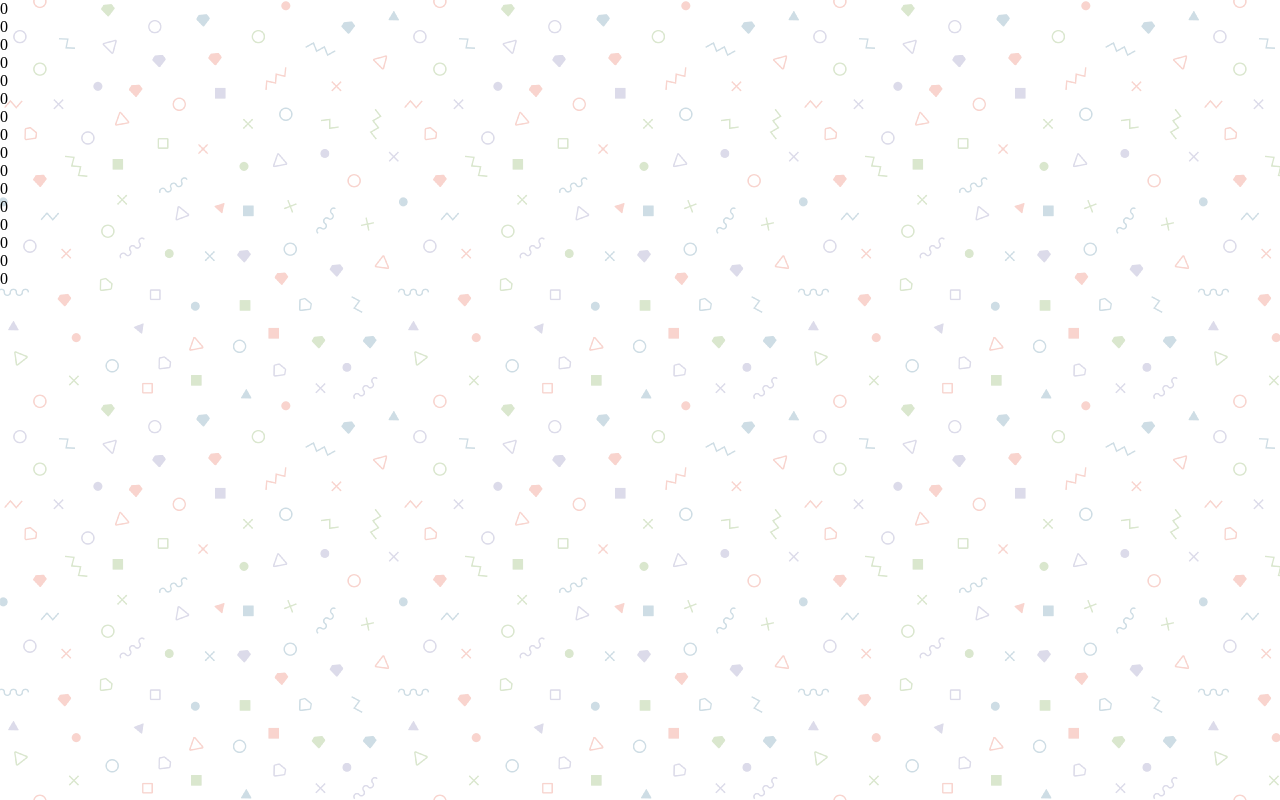
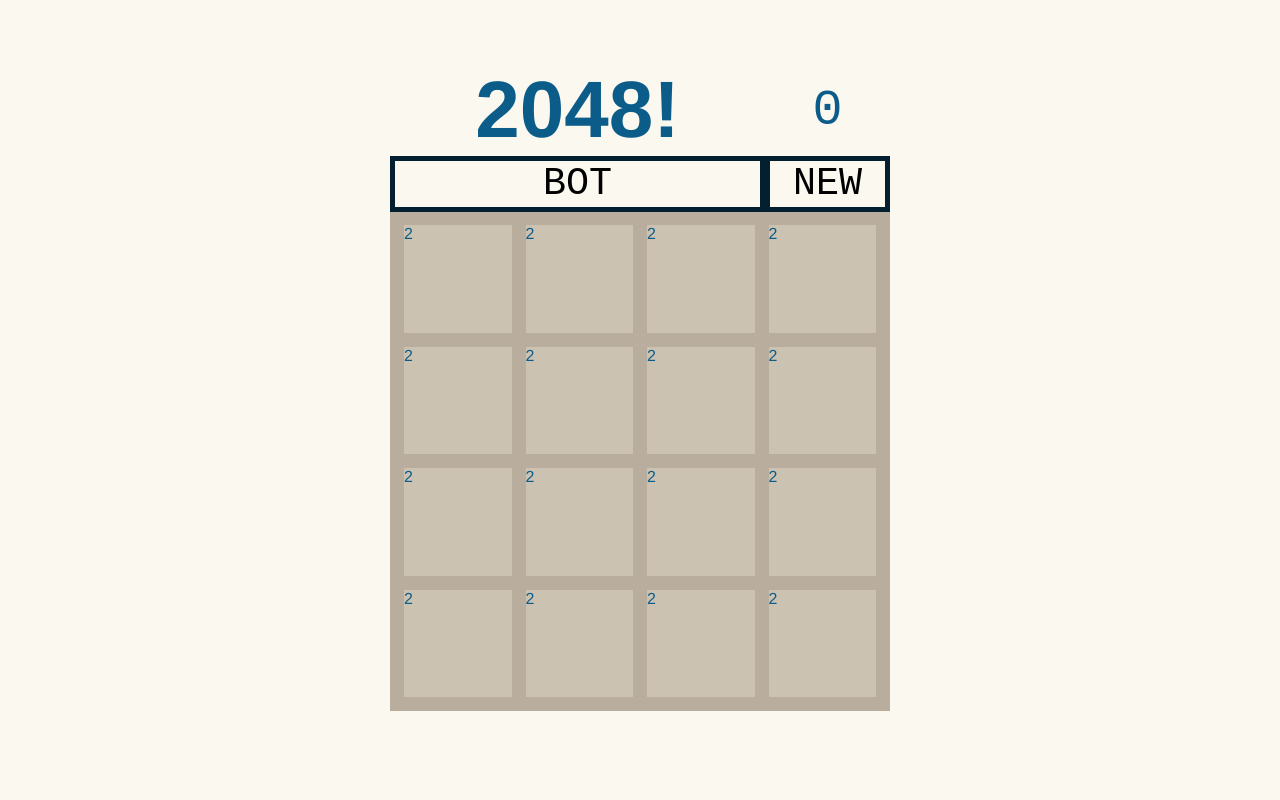
Before and after one commit to AravindVasudev/2048, an Angular app: page / in a window 1280 px wide. Built offline with nearby package versions, Linux system fonts and the light colour scheme.

Commit message:
Updated CSS

```diff
--- a/angular.json
+++ b/angular.json
@@ -23,6 +23,7 @@
               "src/assets"
             ],
             "styles": [
+              "node_modules/animate.css/animate.css",
               "src/styles.scss"
             ],
             "scripts": []
--- a/package.json
+++ b/package.json
@@ -20,6 +20,7 @@
     "@angular/platform-browser": "^6.1.0",
     "@angular/platform-browser-dynamic": "^6.1.0",
     "@angular/router": "^6.1.0",
+    "animate.css": "^3.7.0",
     "core-js": "^2.5.4",
     "rxjs": "~6.2.0",
     "zone.js": "~0.8.26"
--- a/src/_constants.scss
+++ b/src/_constants.scss
@@ -1,6 +1,3 @@
 /*
  * Defaults
  */
-
- $background: #f5f5f5 url('assets/bg.png') repeat top left;
- $material-box-shadow: 0 3px 6px rgba(0,0,0,0.16), 0 3px 6px rgba(0,0,0,0.23);
--- a/src/app/app.component.html
+++ b/src/app/app.component.html
@@ -1,11 +1,15 @@
-<div id="app">
-  <div id="score-container"></div>
-  <div id="board">
-    <div class="row" *ngFor="let row of board; let i = index">
-      <div class="col" *ngFor="let cell of row; let j = index">
-        {{ cell }}
+<div class="container">
+  <header>
+    <h1 class="animated bounceInUp">2048!</h1>
+    <div id="score">0</div>
+    <button id="bot" class="btn">BOT</button>
+    <button id="new" class="btn">NEW</button>
+  </header>
+  <main>
+      <div class="row" *ngFor="let row of board; let i = index">
+          <div class="col" *ngFor="let cell of row; let j = index">
+            {{ cell === 0 ? "" : cell }}
+          </div>
       </div>
-    </div>
-  </div>
-  <div id="bot-button"></div>
+  </main>
 </div>
--- a/src/app/app.component.scss
+++ b/src/app/app.component.scss
@@ -1,14 +1,111 @@
 @import '../constants';
 
-#app {
+.container {
     //Size
+    box-sizing: border-box;
+
     height: 100%;
+    max-width: 500px;
+
+    //Alignment
+    margin: 0 auto;
+    padding-top: 5%;
+}
+
+header {
+    height: 20%;
     width: 100%;
 
-    //Alignment
+    display: grid;
+    grid-template-columns: 1fr 1fr 1fr 1fr;
+    grid-template-rows: 2fr 1fr;
+    grid-template-areas:
+        "title title title score"
+        "bot bot bot new";
 
+    h1 {
+        grid-area: title;
+
+        margin: 0;
+        float: left;
+
+        font-family: "Clear Sans", "Helvetica Neue", Arial, sans-serif;
+        font-size: 80px;
+
+        display: flex;
+        align-items: center;
+        justify-content: center;
+    }
+
+    #score {
+        grid-area: score;
+
+        font-family: monospace;
+        font-size: 50px;
+
+        display: flex;
+        align-items: center;
+        justify-content: center;
+    }
+
+    #bot {
+        grid-area: bot;
+    }
+
+    #new {
+        grid-area: new;
+    }
 }
 
-#board {
+main {
+    box-sizing: border-box;
 
+    height: 500px;
+    width: 100%;
+
+    border: 7px solid #B9AE9D;
+
+    display: flex;
+    flex-direction: column;
+
+    .row {
+        flex-grow: 1;
+        width: 100%;
+
+        display: flex;
+    }
+
+    .col {
+        flex-grow: 1;
+
+        box-sizing: border-box;
+        border: 7px solid #B9AE9D;
+
+        background: #CCC2B1;
+
+        font-family: "Clear Sans", "Helvetica Neue", Arial, sans-serif;
+    }
 }
+
+.btn {
+    background: transparent;
+    border: 5px solid #042030;
+
+    font-family: monospace;
+    font-size: 3vw;
+}
+
+.btn:active {
+    background: #B9AE9D;
+}
+
+@media only screen and (max-width: 500px) {
+    .container {
+        padding: 0;
+    }
+
+    main {
+        height: 100vw;
+        width: 100vw;
+    }
+}
--- a/src/app/app.component.ts
+++ b/src/app/app.component.ts
@@ -11,7 +11,7 @@ export class AppComponent {
 
   constructor() {
     // Init board
-    this.fillBoard(4);
+    this.fillBoard(4, 2);
   }
 
   // create a empty board of specified dimension
--- a/src/styles.scss
+++ b/src/styles.scss
@@ -12,5 +12,8 @@ html, body {
 
 body {
     // Style
-    background: $background;
+    background: #FAF8EF;
+    color: #0C5C8A;
+
+    user-select: none;
 }
```
Also changed, not shown: src/assets/bg.png, 1 other file (tests, documents, lock files or other folders).
